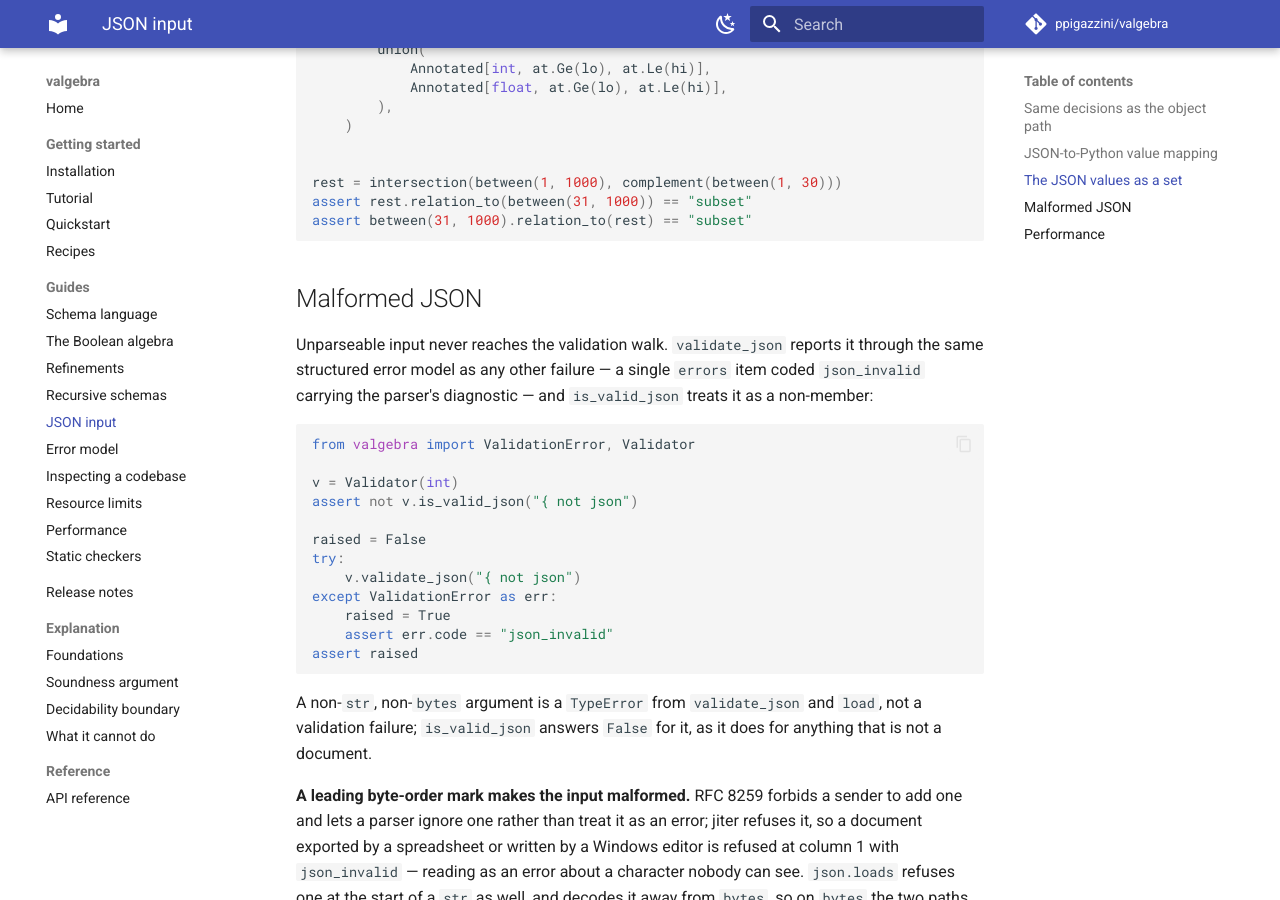
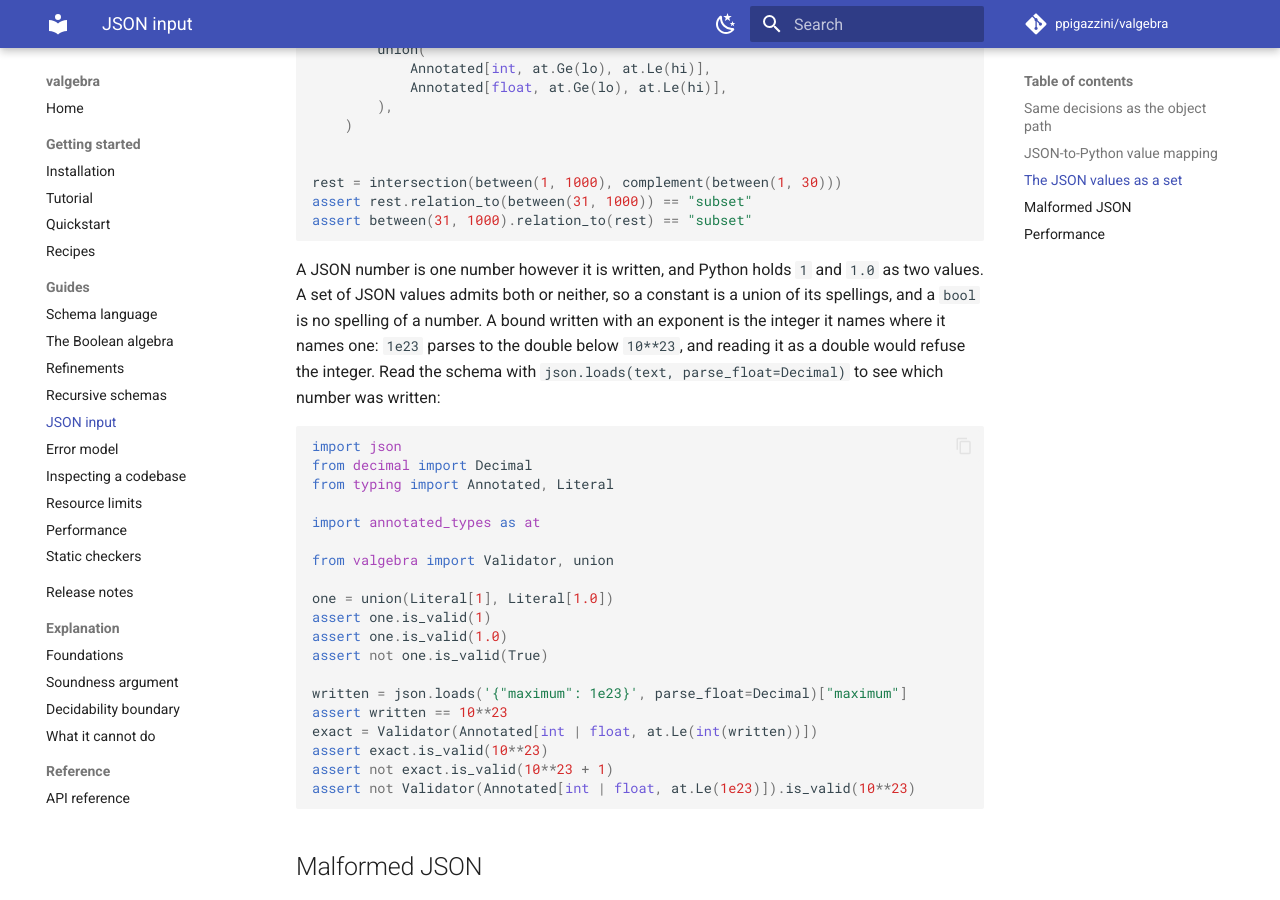
Before and after one commit to ppigazzini/valgebra, an MkDocs documentation site: the page built from docs/07-json.md, in a window 1280 px wide and 900 px high, scrolled down 3957 px. Built offline with MkDocs 1.6.1 and Material for MkDocs 9.7.7, drawn with Linux system fonts in a browser that asks for light colours; comment, search, counter and statistics services are not loaded.

Commit message:
docs: a JSON number is one number however it is written
The JSON page writes a constant as the union of its spellings and a bound
spelled with an exponent as the integer it names. A suite holds every set a
frontend writes over the numbers to admitting both spellings of one number, a
boolean to being no spelling of one, and the two readers to their one
difference, a lone surrogate.

````diff
--- a/docs/07-json.md
+++ b/docs/07-json.md
@@ -203,6 +203,35 @@ assert rest.relation_to(between(31, 1000)) == "subset"
 assert between(31, 1000).relation_to(rest) == "subset"
 ```
 
+A JSON number is one number however it is written, and Python holds `1` and `1.0`
+as two values. A set of JSON values admits both or neither, so a constant is a union
+of its spellings, and a `bool` is no spelling of a number. A bound written with an
+exponent is the integer it names where it names one: `1e23` parses to the double
+below `10**23`, and reading it as a double would refuse the integer. Read the schema
+with `json.loads(text, parse_float=Decimal)` to see which number was written:
+
+```python
+import json
+from decimal import Decimal
+from typing import Annotated, Literal
+
+import annotated_types as at
+
+from valgebra import Validator, union
+
+one = union(Literal[1], Literal[1.0])
+assert one.is_valid(1)
+assert one.is_valid(1.0)
+assert not one.is_valid(True)
+
+written = json.loads('{"maximum": 1e23}', parse_float=Decimal)["maximum"]
+assert written == 10**23
+exact = Validator(Annotated[int | float, at.Le(int(written))])
+assert exact.is_valid(10**23)
+assert not exact.is_valid(10**23 + 1)
+assert not Validator(Annotated[int | float, at.Le(1e23)]).is_valid(10**23)
+```
+
 ## Malformed JSON
 
 Unparseable input never reaches the validation walk. `validate_json` reports it
````
Also changed, not shown: docs/dev/10-theory.md (+1 -1 lines), 1 other file.
